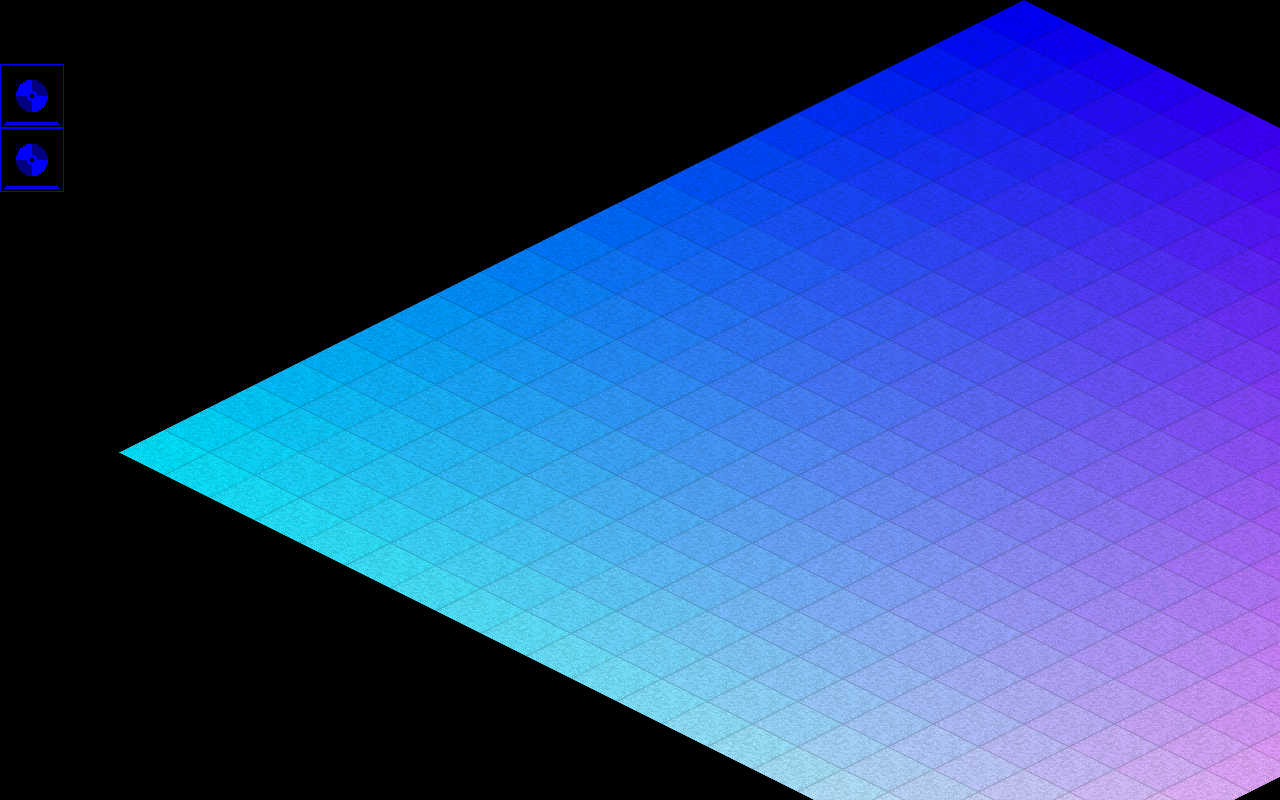
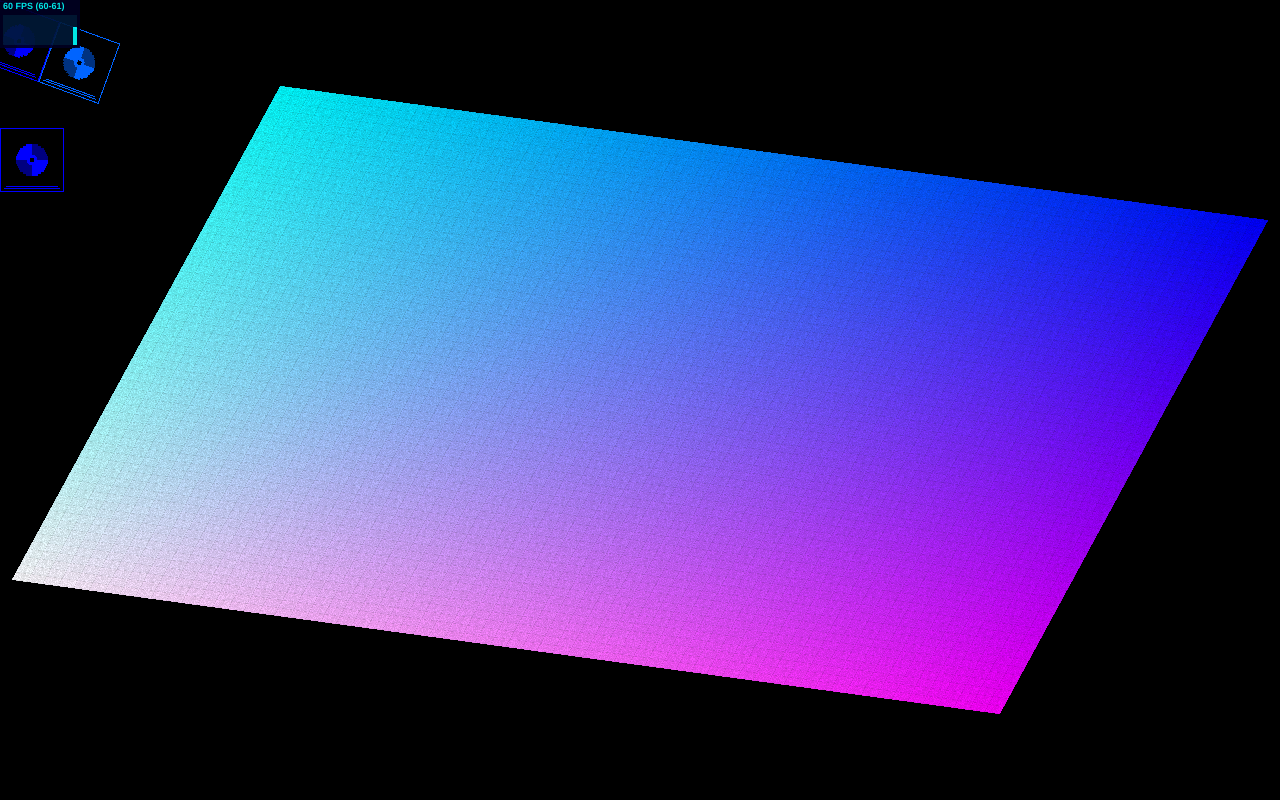
Before and after one commit to Grille/webgl2D, a plain HTML site: page index.html in a window 1280 px wide. Drawn offline with Linux system fonts and the light colour scheme.

Commit message:
update
update demo
add canvas like trasform matrix
rename old "matrix" to TransformBuffer

```diff
--- a/example/main.js
+++ b/example/main.js
@@ -18,19 +18,29 @@ let worldWidth = 16;
 let worldHeight = 16;
 let waterCoustics = 0;
 
+let rotate = 45;
 let lastDate = 0;
 let mouseX = 0;
 let mouseY = 0;
 
+let stats;
 function main() {
+  stats = new Stats();
+  //stats.showPanel( 1 ); // 0: fps, 1: ms, 2: mb, 3+: custom
+  document.body.appendChild( stats.dom );
+  stats.showPanel( 0 );
+
   let canvas = document.getElementById("canvas");
   canvas.width = width = window.innerWidth;
   canvas.height = height = window.innerHeight;
   gl2D = new WebGL2DContext(canvas);
+  if (gl2D === null)alert("Your browser does not support WebGL")
   loadImages();
-
+  window.onresize = ()=>{
+    canvas.width = width = window.innerWidth;
+    canvas.height = height = window.innerHeight;
+  }
   ctx = canvas.getContext("2D");
-
 
 
   render();
@@ -45,6 +55,7 @@ function loadImages() {
 }
 
 function render() {
+  stats.begin();
 
   /*
   gl2D.startScene();
@@ -60,18 +71,34 @@ function render() {
   gl2D.startScene();
 
   gl2D.matrix.reset();
-  gl2D.drawImage(testTexture2, [0, 0, 64, 64], [0, 64, 64, 64], [0, 0, 255, 255]);
+  gl2D.matrix.rotate(20);
+  //gl2D.matrix.transform(2,0.5,0.5,2,0,0);
+  gl2D.drawImage(testTexture2, [0, 0, 64, 64], [0, 0, 64, 64], [0, 0, 255, 255]);
+  gl2D.drawImage(testTexture2, [0, 0, 64, 64], [64, 0, 64, 64], [0, 100, 255, 255]);
 
-  for (let ix = 0; ix < 20; ix++) {
-    for (let iy = 0; iy < 20; iy++) {
+
+  gl2D.matrix = new TransformBuffer();
+  let count = 0;
+  let mapSize = 64;
+  let tileSize = 16;
+  let textureSize = 64;
+  rotate+=0.2;
+  let rectSrc = [0,0,textureSize,textureSize]
+  let rectDst = [0,0,tileSize,tileSize];
+  for (let ix = 0; ix < mapSize; ix++) {
+    for (let iy = 0; iy < mapSize; iy++) {
       gl2D.matrix.reset();
-      gl2D.matrix.translate(ix * 64, iy * 64);
-      gl2D.matrix.rotate(45);
+      gl2D.matrix.translate(ix * tileSize, iy * tileSize);
+      gl2D.matrix.translate(-tileSize*(mapSize/2), -tileSize*(mapSize/2));
+      gl2D.matrix.rotate(rotate);
       gl2D.matrix.scale(1,0.5);
-      gl2D.matrix.translate(32*32, 0);
+      gl2D.matrix.translate(canvas.width/2, canvas.height/2);
+      //gl2D.matrix.translate(32*32, 0);
       //gl2D.matrix.scale(1,0.5);
-      let r = ix * 12, g = iy * 12, b = 255, a = 255;
-      gl2D.drawSquare(groundTexture, [0, 0, 64, 0, 64, 64, 0, 64], [0, 0, 64, 0, 64, 64, 0, 64], [r, g, b, a, r, g, b, a, r, g, b, a, r, g, b, a]);
+      let r = (ix /mapSize)*255, g = (iy /mapSize)*255, b = 255, a = 255;
+      gl2D.drawImage(groundTexture,[0,0,textureSize,textureSize],[0,0,tileSize,tileSize],[r,g,b,a])
+      //gl2D.drawSquare(groundTexture, [0, 0, textureSize, 0, textureSize, textureSize, 0, textureSize], [0, 0, tileSize, 0, tileSize, tileSize, 0, tileSize], [r, g, b, a, r, g, b, a, r, g, b, a, r, g, b, a]);
+      count++;
     }
   }
 
@@ -82,6 +109,9 @@ function render() {
 
   window.requestAnimationFrame(render);
   //window.setTimeout(render,100);
+  //ctx.font = "20px Georgia";
+  //ctx.fillText("Hello World!", 10, 50);
+  stats.end();
 }
 
 window.addEventListener("mousemove", (e) => {
--- /dev/null
+++ b/example/stats.min.js
@@ -0,0 +1,5 @@
+// stats.js - http://github.com/mrdoob/stats.js
+(function(f,e){"object"===typeof exports&&"undefined"!==typeof module?module.exports=e():"function"===typeof define&&define.amd?define(e):f.Stats=e()})(this,function(){var f=function(){function e(a){c.appendChild(a.dom);return a}function u(a){for(var d=0;d<c.children.length;d++)c.children[d].style.display=d===a?"block":"none";l=a}var l=0,c=document.createElement("div");c.style.cssText="position:fixed;top:0;left:0;cursor:pointer;opacity:0.9;z-index:10000";c.addEventListener("click",function(a){a.preventDefault();
+u(++l%c.children.length)},!1);var k=(performance||Date).now(),g=k,a=0,r=e(new f.Panel("FPS","#0ff","#002")),h=e(new f.Panel("MS","#0f0","#020"));if(self.performance&&self.performance.memory)var t=e(new f.Panel("MB","#f08","#201"));u(0);return{REVISION:16,dom:c,addPanel:e,showPanel:u,begin:function(){k=(performance||Date).now()},end:function(){a++;var c=(performance||Date).now();h.update(c-k,200);if(c>g+1E3&&(r.update(1E3*a/(c-g),100),g=c,a=0,t)){var d=performance.memory;t.update(d.usedJSHeapSize/
+1048576,d.jsHeapSizeLimit/1048576)}return c},update:function(){k=this.end()},domElement:c,setMode:u}};f.Panel=function(e,f,l){var c=Infinity,k=0,g=Math.round,a=g(window.devicePixelRatio||1),r=80*a,h=48*a,t=3*a,v=2*a,d=3*a,m=15*a,n=74*a,p=30*a,q=document.createElement("canvas");q.width=r;q.height=h;q.style.cssText="width:80px;height:48px";var b=q.getContext("2d");b.font="bold "+9*a+"px Helvetica,Arial,sans-serif";b.textBaseline="top";b.fillStyle=l;b.fillRect(0,0,r,h);b.fillStyle=f;b.fillText(e,t,v);
+b.fillRect(d,m,n,p);b.fillStyle=l;b.globalAlpha=.9;b.fillRect(d,m,n,p);return{dom:q,update:function(h,w){c=Math.min(c,h);k=Math.max(k,h);b.fillStyle=l;b.globalAlpha=1;b.fillRect(0,0,r,m);b.fillStyle=f;b.fillText(g(h)+" "+e+" ("+g(c)+"-"+g(k)+")",t,v);b.drawImage(q,d+a,m,n-a,p,d,m,n-a,p);b.fillRect(d+n-a,m,a,p);b.fillStyle=l;b.globalAlpha=.9;b.fillRect(d+n-a,m,a,g((1-h/w)*p))}}};return f});
--- a/index.html
+++ b/index.html
@@ -2,6 +2,7 @@
     <head>
         <meta http-equiv="content-type" content="text/html; charset=ISO-8859-1">
         <script type="text/javascript" src="src/webgl2D.js"></script>
+        <script type="text/javascript" src="example/stats.min.js"></script>
         <script type="text/javascript" src="example/main.js"></script>
    </head>
 
--- a/src/webgl2D.js
+++ b/src/webgl2D.js
@@ -572,50 +572,112 @@ WebGL2DContext.prototype.renderScene = function () {
 }
 
 
+class TransformBuffer {
+  constructor() {
+    this.commands = [];
+  }
+}
+TransformBuffer.prototype.translate = function (x, y) {
+  this.commands[this.commands.length] = { t: 0, tx: x, ty: y };
+}
+TransformBuffer.prototype.scale = function (x, y) {
+  this.commands[this.commands.length] = { t: 1, sx: x, sy: y };
+}
+TransformBuffer.prototype.rotate = function (angle) {
+  let sin = Math.sin(angle * 3.14159265 / 180), cos = Math.cos(angle * 3.14159265 / 180);
+  this.commands[this.commands.length] = { t: 2, rs: sin, rc: cos };
+}
+TransformBuffer.prototype.reset = function () {
+  this.commands = [];
+}
+TransformBuffer.prototype.apply = function (dst, width, height) {
+  let sceneWidth = width * 0.5, sceneHeight = height * 0.5;
+  let max = dst.length;
+
+  let result = new Float32Array(dst.length);
+  let commands = this.commands;
+  for (let i = 0; i < max; i += 2) {
+    result[i] = dst[i]; result[i + 1] = dst[i + 1];
+    for (let im = 0; im < commands.length; im++) {
+      switch (commands[im].t) {
+        case 0:
+          result[i] += commands[im].tx;
+          result[i + 1] += commands[im].ty;
+          break;
+        case 1:
+          result[i] *= commands[im].sx;
+          result[i + 1] *= commands[im].sy;
+          break;
+        case 2:
+          let sin = commands[im].rs, cos = commands[im].rc, x = result[i], y = result[i + 1]
+          result[i] = x * cos - y * sin;
+          result[i + 1] = x * sin + y * cos;
+          break;
+      }
+    }
+    result[i] = -1 + result[i] * 1 / sceneWidth;
+    result[i + 1] = +1 - result[i + 1] * 1 / sceneHeight;
+  }
+  return result;
+}
+
 class Matrix {
   constructor() {
-    this.list = [];
+    this.xsc=1;
+    this.xsk=0;
+    this.ysk=0;
+    this.ysc=1;
+    this.xmo=0;
+    this.ymo=0;
   }
 }
 
 Matrix.prototype.translate = function (x, y) {
-  this.list[this.list.length] = { t: 0, tx: x, ty: y };
+  this.xmo+=x;
+  this.ymo+=y;
 }
 Matrix.prototype.scale = function (x, y) {
-  this.list[this.list.length] = { t: 1, sx: x, sy: y };
+  this.xsc*=x;
+  this.ysc*=y;
+}
+Matrix.prototype.shear = function (x, y) {
+  this.xsk+=x;
+  this.ysk+=y;
 }
 Matrix.prototype.rotate = function (angle) {
-  let sin = Math.sin(angle * 3.14159265 / 180), cos = Math.cos(angle * 3.14159265 / 180);
-  this.list[this.list.length] = { t: 2, rs: sin, rc: cos };
+  let cos=Math.cos(angle*Math.PI / 180);
+  let sin=Math.sin(angle*Math.PI / 180);
+  this.transform(cos, sin, -sin, cos, 0, 0);
 }
 Matrix.prototype.reset = function () {
-  this.list = [];
+  this.xsc=1;this.xsk=0;this.ysk=0;this.ysc=1;this.xmo=0;this.ymo=0;
+}
+Matrix.prototype.transform = function (xsc,xsk,ysk,ysc,xmo,ymo) {
+  this.xsc*=xsc;this.xsk+=xsk;this.ysk+=ysk;this.ysc*=ysc;this.xmo+=xmo;this.ymo+=ymo;
+}
+Matrix.prototype.setTransform = function (xsc,xsk,ysk,ysc,xmo,ymo) {
+  this.xsc=xsc;this.xsk=xsk;this.ysk=ysk;this.ysc=ysc;this.xmo=xmo;this.ymo=ymo;
 }
 Matrix.prototype.apply = function (dst, width, height) {
   let sceneWidth = width * 0.5, sceneHeight = height * 0.5;
   let max = dst.length;
 
   let result = new Float32Array(dst.length);
-  let list = this.list;
+  let list = this.commands;
   for (let i = 0; i < max; i += 2) {
     result[i] = dst[i]; result[i + 1] = dst[i + 1];
-    for (let im = 0; im < list.length; im++) {
-      switch (list[im].t) {
-        case 0:
-          result[i] += list[im].tx;
-          result[i + 1] += list[im].ty;
-          break;
-        case 1:
-          result[i] *= list[im].sx;
-          result[i + 1] *= list[im].sy;
-          break;
-        case 2:
-          let sin = list[im].rs, cos = list[im].rc, x = result[i], y = result[i + 1]
-          result[i] = x * cos - y * sin;
-          result[i + 1] = x * sin + y * cos;
-          break;
-      }
-    }
+
+    let x = result[i],y = result[i+1];
+
+    result[i+1] *=this.ysc;
+    result[i] *=this.xsc;
+
+    result[i] +=y*this.ysk;
+    result[i+1] +=x*this.xsk;
+
+    result[i] +=this.xmo;
+    result[i+1] +=this.ymo;
+
     result[i] = -1 + result[i] * 1 / sceneWidth;
     result[i + 1] = +1 - result[i + 1] * 1 / sceneHeight;
   }
```
